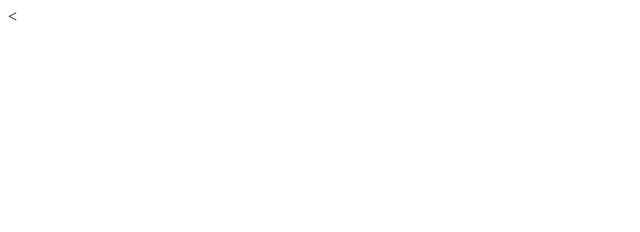
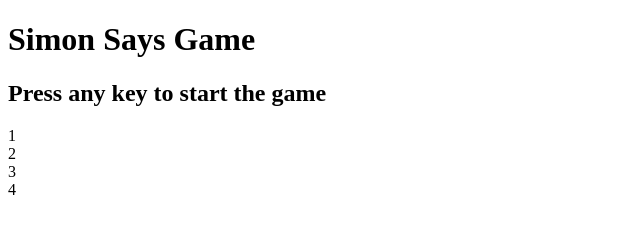
Before and after one commit to ShivamGupta-16/Simon-Says-Game, a plain HTML site: page index.html in a window 1280 px wide. Shown: the whole page, without its empty margins (0-640 px from the left). Drawn offline with Linux system fonts and the light colour scheme.

Commit message:
Added divs

```diff
--- a/index.html
+++ b/index.html
@@ -4,7 +4,14 @@
     <meta charset="UTF-8">
     <meta name="viewport" content="width=device-width, initial-scale=1.0">
     <title>Simon Says Game</title>
-    <
+    <h1>Simon Says Game</h1>
+    <h2>Press any key to start the game</h2>
+    <div class="btn-container">
+        <div class="btn">1</div>
+        <div class="btn">2</div>
+        <div class="btn">3</div>
+        <div class="btn">4</div>
+    </div>
 </head>
 <body>
 
--- a/style.css
+++ b/style.css
@@ -0,0 +1,3 @@
+body{
+    text-align: center;
+}
```
